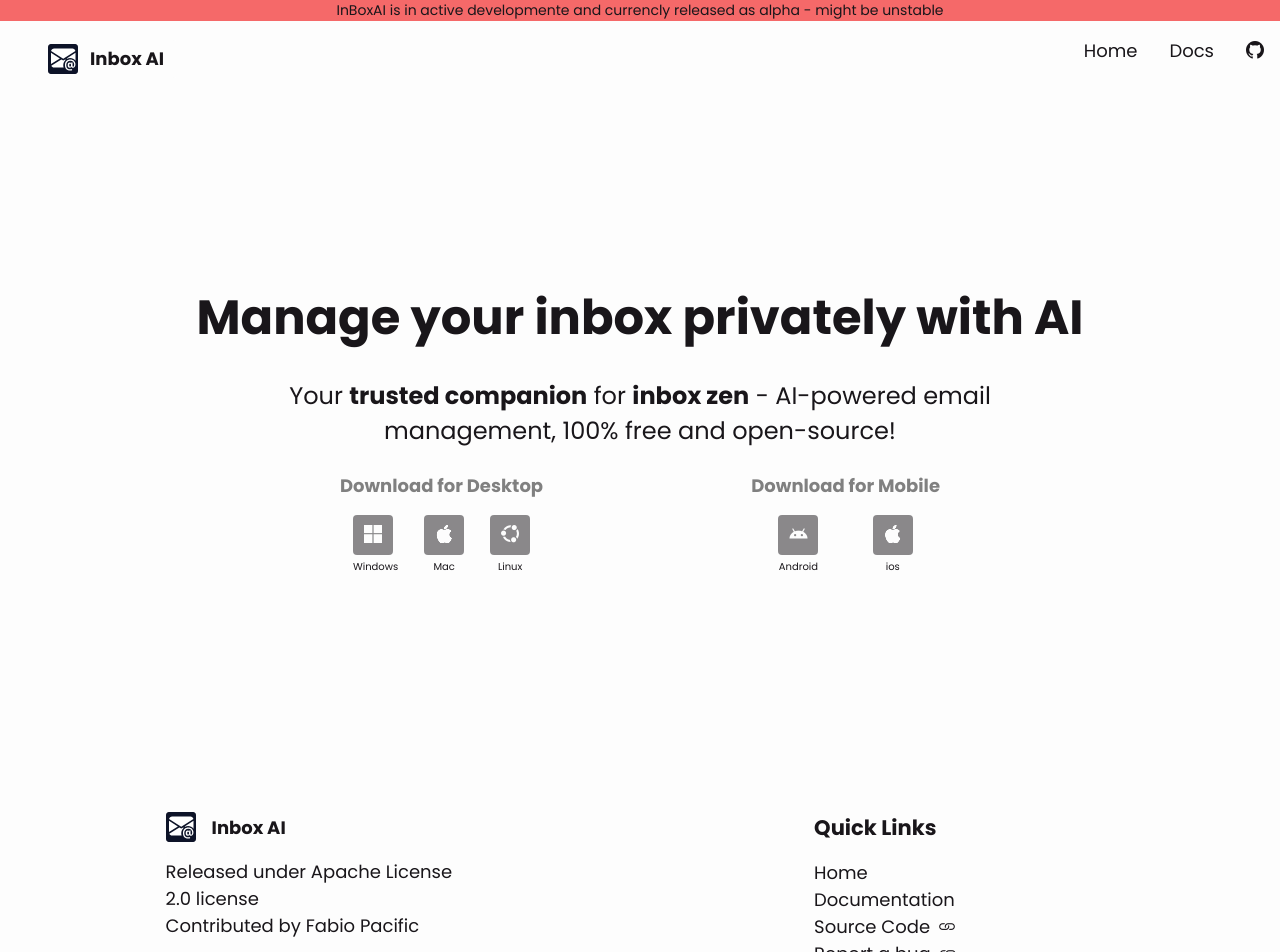
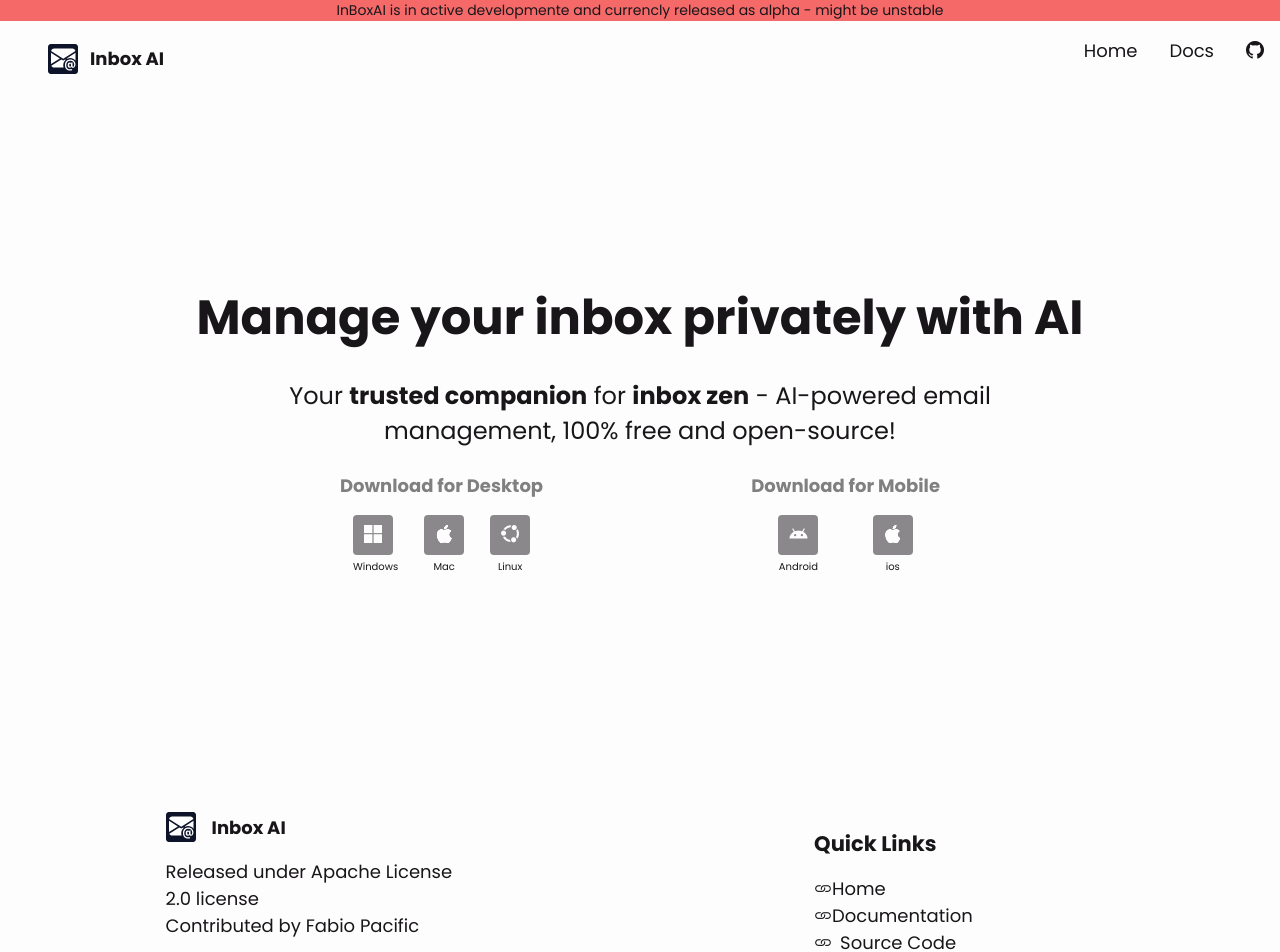
Before and after one commit to fabiopacificicom/inboxAI-landing, a React (Vite) app: page / in a window 1280 px wide. Shown: the top 952 px of the page. Built offline with nearby package versions, Linux system fonts and the light colour scheme; a web font is replaced by a local one.

Commit message:
Update Footer.jsx

```diff
--- a/src/components/Footer.jsx
+++ b/src/components/Footer.jsx
@@ -16,13 +16,13 @@
           </div>
 
           <div className="col offset-md-4">
-            <h3 className='mb-3'>Quick Links</h3>
+            <h3 className='my-3'>Quick Links</h3>
             <ul style={{ listStyle: 'none' }}>
-              <li><Link to="/">Home </Link></li>
-              <li><Link to="/docs">Documentation </Link></li>
+              <li><i className="bi bi-link"></i><Link to="/">Home </Link></li>
+              <li><i className="bi bi-link"></i><Link to="/docs">Documentation </Link></li>
 
-              <li><a target='_blank' href="https://github.com/fabiopacificicom/inboxAI">Source Code <i className="bi bi-link"></i> </a></li>
-              <li><a target='_blank' href="https://github.com/fabiopacificicom/inboxAI/issues">Report a bug <i className="bi bi-link"></i></a></li>
+              <li><a target='_blank' href="https://github.com/fabiopacificicom/inboxAI"><i className="bi bi-link"></i> Source Code</a></li>
+              <li><a target='_blank' href="https://github.com/fabiopacificicom/inboxAI/issues"><i className="bi bi-link"></i> Report a bug</a></li>
 
             </ul>
           </div>
```
